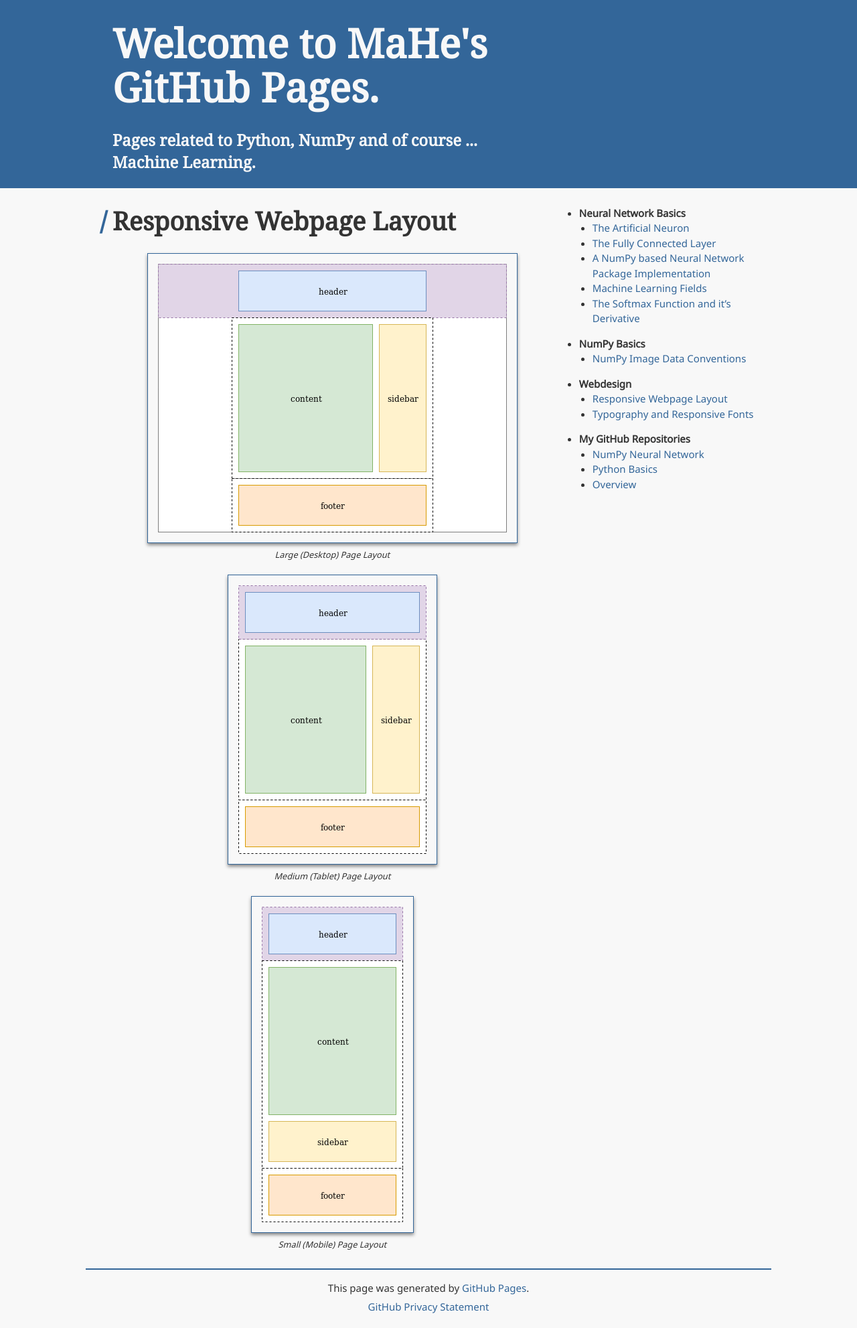
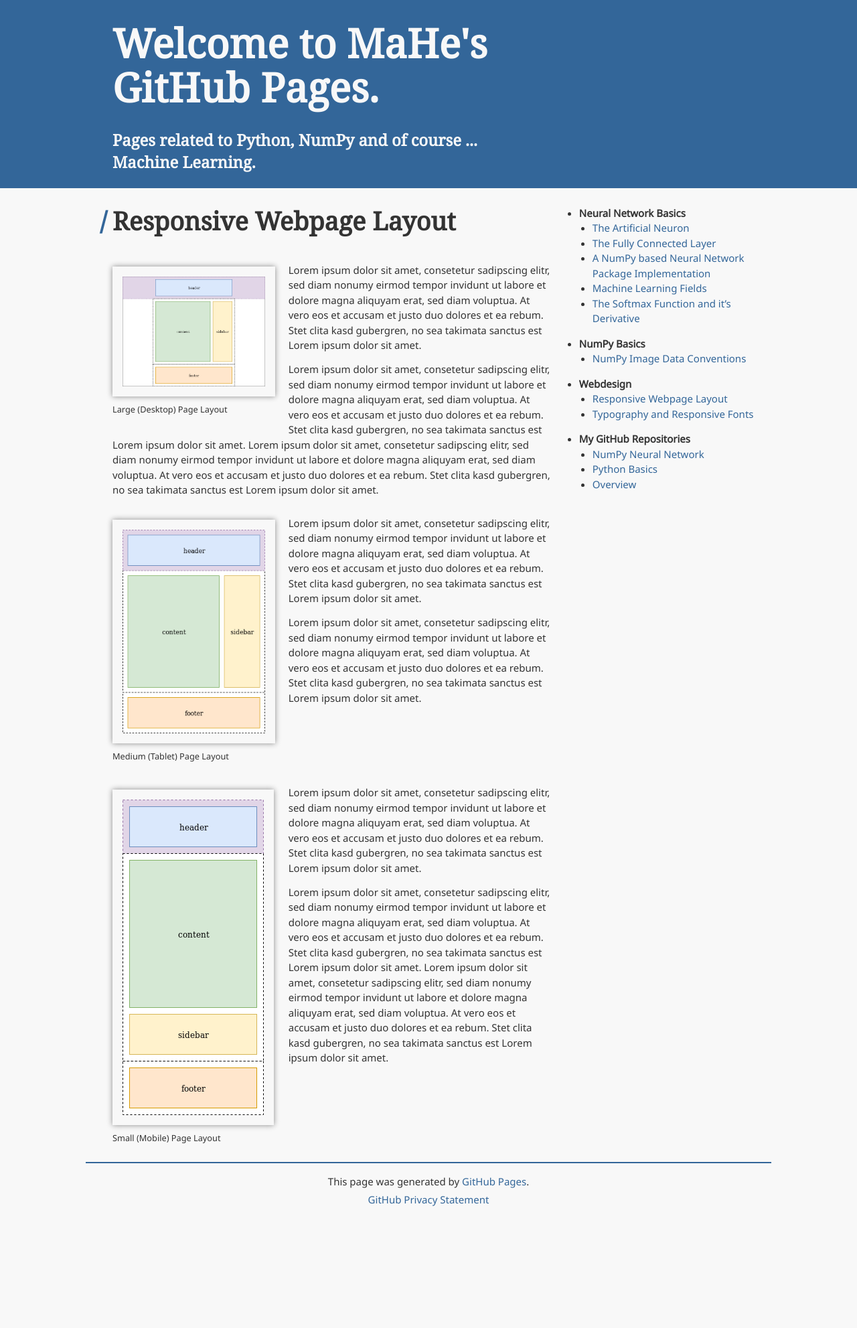
Before and after one commit to m-a-h-e/m-a-h-e.github.io, a Jekyll site: the page built from responsive_layout.md, in a window 1280 px wide. Shown: the whole page at 67% size. Built offline with Jekyll 4.4.1, drawn with Linux system fonts in a browser that asks for light colours; our own code applies the rules of GitHub Pages for plain Markdown files; after the commit the page ends 1824 px from its top, so only the background shows below that.

Commit message:
improved image handling using jQuery

```diff
--- a/assets/css/style.scss
+++ b/assets/css/style.scss
@@ -162,8 +162,7 @@ header a {
 }
 #content img,
 p.note {
-    border-color: var(--headerbg);
-    box-shadow: 0px 3px 5px 0px var(--shadow);
+    box-shadow: 0px 0px 8px 0px var(--shadow);
 }
 pre.highlight,
 pre code {
@@ -209,22 +208,35 @@ blockquote {
     margin-top: 20px;
     margin-bottom: 20px;
 }
+
+#content p.caption {
+    text-align: center;
+    margin: 10px 0 20px 0;
+}
+
 #content img {
     display: block;
-    border-width: thin;
-    border-style: solid;
     padding: 15px;
     margin: 20px auto 8px auto;
     max-width: calc(100% - 20px);
 }
-p.caption {
-    text-align: center;
-    font-style: italic;
-    margin: 10px 0 20px 0;
+
+@media (min-width: 640px) {
+    #content p.caption.small {
+        width: 40%;
+        float: left;
+        text-align: left;
+        margin: 0px 0px 20px 0px;
+    }
+    #content img.small {
+        margin: 20px 20px 10px 0px;
+    }
+    #content img.small:hover {
+        opacity: 0.7;
+    }
 }
+
 p.note {
-    border-width: thin;
-    border-style: solid;
     padding: 15px;
     margin: 20px 0 20px 0;
 }
--- /dev/null
+++ b/assets/js/script.js
@@ -0,0 +1,17 @@
+
+$(document).ready(function() {
+  $("img").each(function(){
+    $(this).addClass("small");
+    if ($(this).parent().is("p")) {
+      $(this).parent().addClass("small");
+      $(this).parent().addClass("caption");
+      $(this).parent().before('<div class="clearfix"></div>');
+    }
+  });
+  $("img").on('click', function(){
+    $(this).toggleClass("small");
+    if ($(this).parent().is("p")) {
+      $(this).parent().toggleClass("small");
+    }
+  });
+});
--- a/responsive_layout.md
+++ b/responsive_layout.md
@@ -4,14 +4,49 @@ toc-categories: [Webdesign]
 ---
 # Responsive Webpage Layout
 
-{:.caption}
 ![large page layout](/assets/images/large_layout.png)
 Large (Desktop) Page Layout
 
-{:.caption}
+Lorem ipsum dolor sit amet, consetetur sadipscing elitr, sed diam nonumy eirmod
+tempor invidunt ut labore et dolore magna aliquyam erat, sed diam voluptua. At
+vero eos et accusam et justo duo dolores et ea rebum. Stet clita kasd gubergren,
+no sea takimata sanctus est Lorem ipsum dolor sit amet.
+
+Lorem ipsum dolor sit amet, consetetur sadipscing elitr, sed diam nonumy eirmod
+tempor invidunt ut labore et dolore magna aliquyam erat, sed diam voluptua. At
+vero eos et accusam et justo duo dolores et ea rebum. Stet clita kasd gubergren,
+no sea takimata sanctus est Lorem ipsum dolor sit amet.
+Lorem ipsum dolor sit amet, consetetur sadipscing elitr, sed diam nonumy eirmod
+tempor invidunt ut labore et dolore magna aliquyam erat, sed diam voluptua. At
+vero eos et accusam et justo duo dolores et ea rebum. Stet clita kasd gubergren,
+no sea takimata sanctus est Lorem ipsum dolor sit amet.
+
 ![medium page layout](/assets/images/medium_layout.png)
 Medium (Tablet) Page Layout
 
-{:.caption}
+Lorem ipsum dolor sit amet, consetetur sadipscing elitr, sed diam nonumy eirmod
+tempor invidunt ut labore et dolore magna aliquyam erat, sed diam voluptua. At
+vero eos et accusam et justo duo dolores et ea rebum. Stet clita kasd gubergren,
+no sea takimata sanctus est Lorem ipsum dolor sit amet.
+
+Lorem ipsum dolor sit amet, consetetur sadipscing elitr, sed diam nonumy eirmod
+tempor invidunt ut labore et dolore magna aliquyam erat, sed diam voluptua. At
+vero eos et accusam et justo duo dolores et ea rebum. Stet clita kasd gubergren,
+no sea takimata sanctus est Lorem ipsum dolor sit amet.
+
 ![small page layout](/assets/images/small_layout.png)
 Small (Mobile) Page Layout
+
+Lorem ipsum dolor sit amet, consetetur sadipscing elitr, sed diam nonumy eirmod
+tempor invidunt ut labore et dolore magna aliquyam erat, sed diam voluptua. At
+vero eos et accusam et justo duo dolores et ea rebum. Stet clita kasd gubergren,
+no sea takimata sanctus est Lorem ipsum dolor sit amet.
+
+Lorem ipsum dolor sit amet, consetetur sadipscing elitr, sed diam nonumy eirmod
+tempor invidunt ut labore et dolore magna aliquyam erat, sed diam voluptua. At
+vero eos et accusam et justo duo dolores et ea rebum. Stet clita kasd gubergren,
+no sea takimata sanctus est Lorem ipsum dolor sit amet.
+Lorem ipsum dolor sit amet, consetetur sadipscing elitr, sed diam nonumy eirmod
+tempor invidunt ut labore et dolore magna aliquyam erat, sed diam voluptua. At
+vero eos et accusam et justo duo dolores et ea rebum. Stet clita kasd gubergren,
+no sea takimata sanctus est Lorem ipsum dolor sit amet.
```
